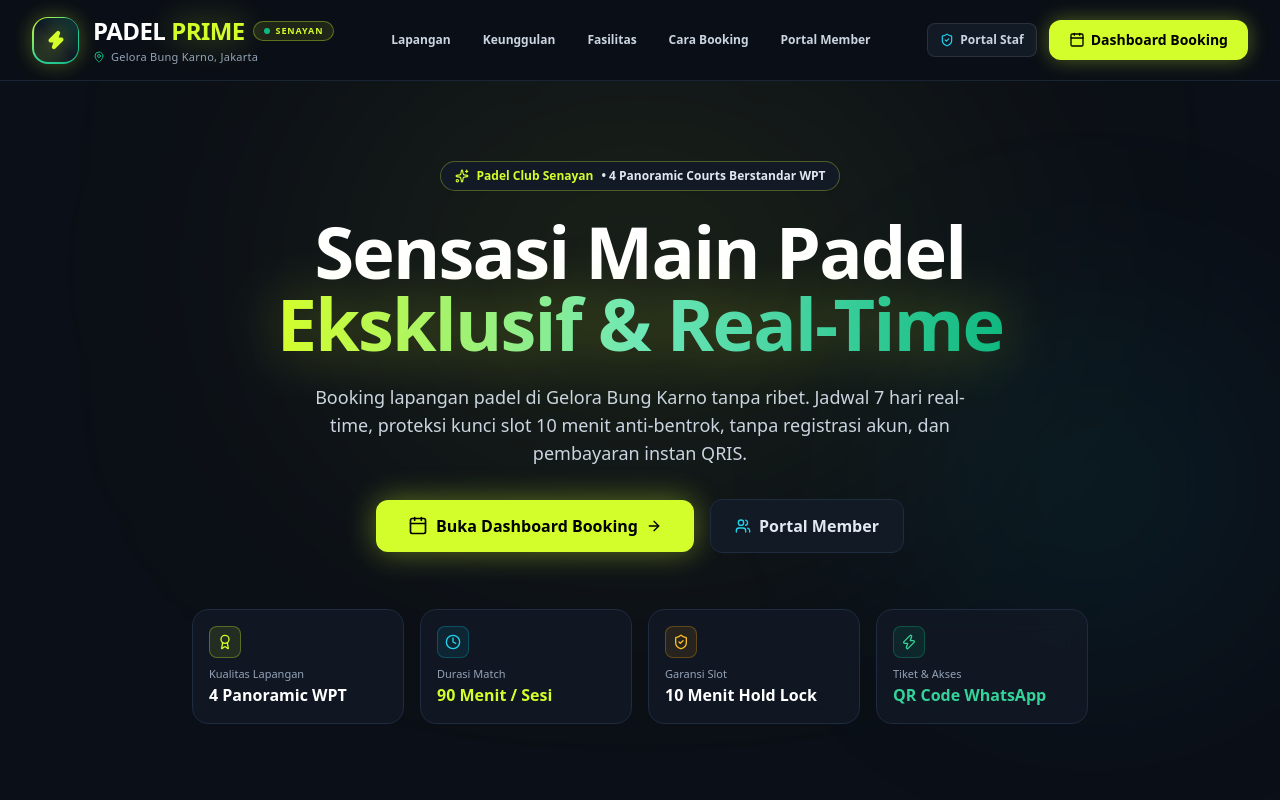
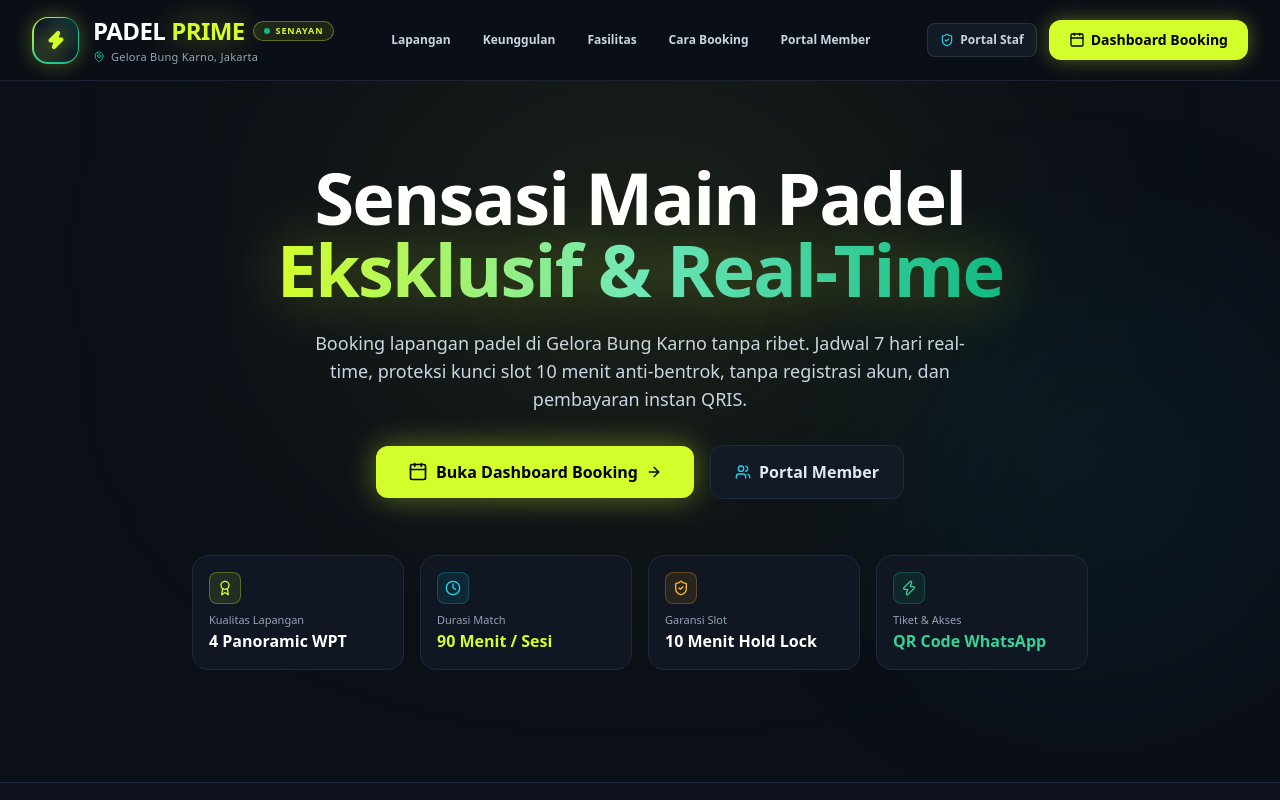
Before and after one commit to rramadhaan15/padel-prime, a Next.js app: page / in a window 1280 px wide. Shown: the top 800 px of the page. Built offline with nearby package versions, Linux system fonts and the light colour scheme.

Commit message:
Remove text

```diff
--- a/src/app/page.tsx
+++ b/src/app/page.tsx
@@ -97,16 +97,6 @@ export default function LandingPage() {
         <div className="absolute top-1/3 right-10 w-[300px] h-[300px] bg-cyan-500/10 rounded-full blur-[120px] pointer-events-none" />
 
         <div className="max-w-7xl mx-auto px-4 sm:px-6 lg:px-8 relative z-10 text-center">
-          {/* Top Badge */}
-          <motion.div
-            initial={{ opacity: 0, y: -10 }}
-            animate={{ opacity: 1, y: 0 }}
-            transition={{ duration: 0.5 }}
-            className="inline-flex items-center gap-2 px-3.5 py-1.5 rounded-full bg-[#121A26] border border-[#D4FE2B]/30 text-xs font-semibold text-slate-200 mb-6 backdrop-blur-md shadow-sm"
-          >
-            <Sparkles className="w-3.5 h-3.5 text-[#D4FE2B]" />
-            <span className="text-[#D4FE2B] font-bold">Padel Club Senayan</span> &bull; 4 Panoramic Courts Berstandar WPT
-          </motion.div>
 
           {/* Main Headline */}
           <motion.h1
```
